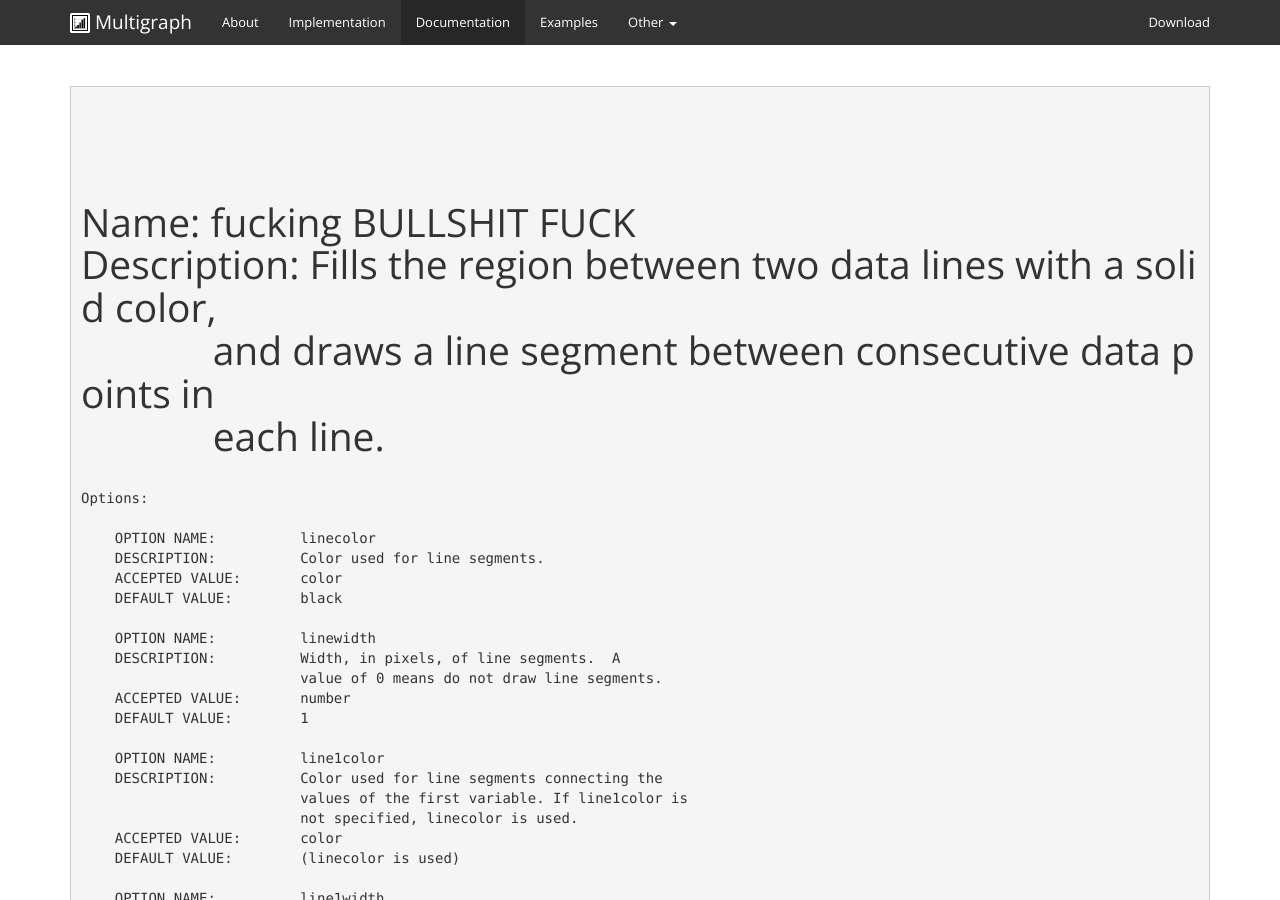
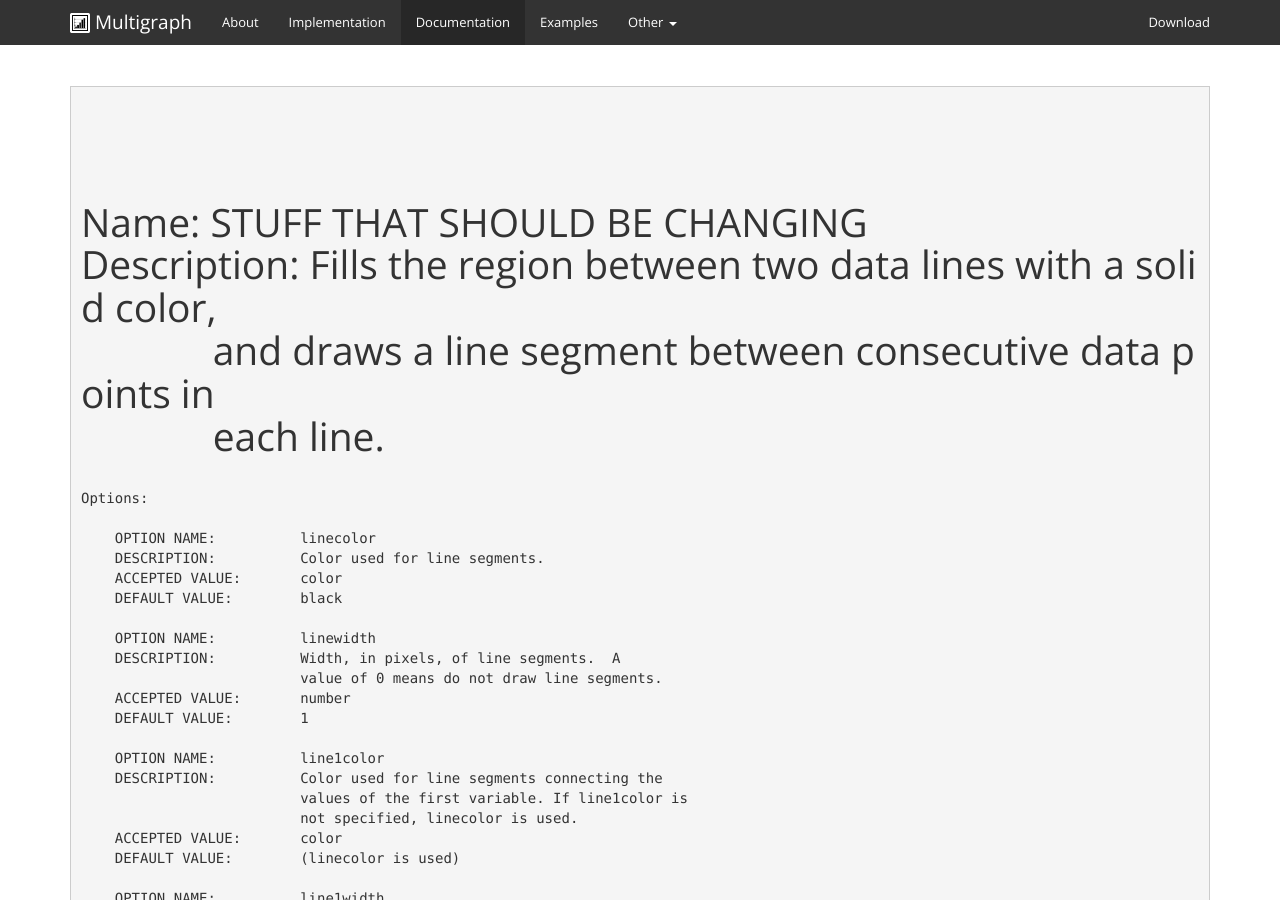
Before and after one commit to khunter3D/khunter3D.github.io, a Jekyll site: the page built from docs/renderers/index.html, in a window 1280 px wide and 900 px high. Built offline with Jekyll 4.4.1, drawn with Linux system fonts in a browser that asks for light colours; nearby versions of some CDN libraries; Markdown is read by kramdown in place of the engine named in the settings.

Commit message:
Update index.html

```diff
--- a/docs/renderers/index.html
+++ b/docs/renderers/index.html
@@ -9,7 +9,7 @@ docs: selected
       <pre>
 
       <h1>
-Name: fucking BULLSHIT FUCK
+Name: STUFF THAT SHOULD BE CHANGING
 Description: Fills the region between two data lines with a solid color,
              and draws a line segment between consecutive data points in
              each line.
```
